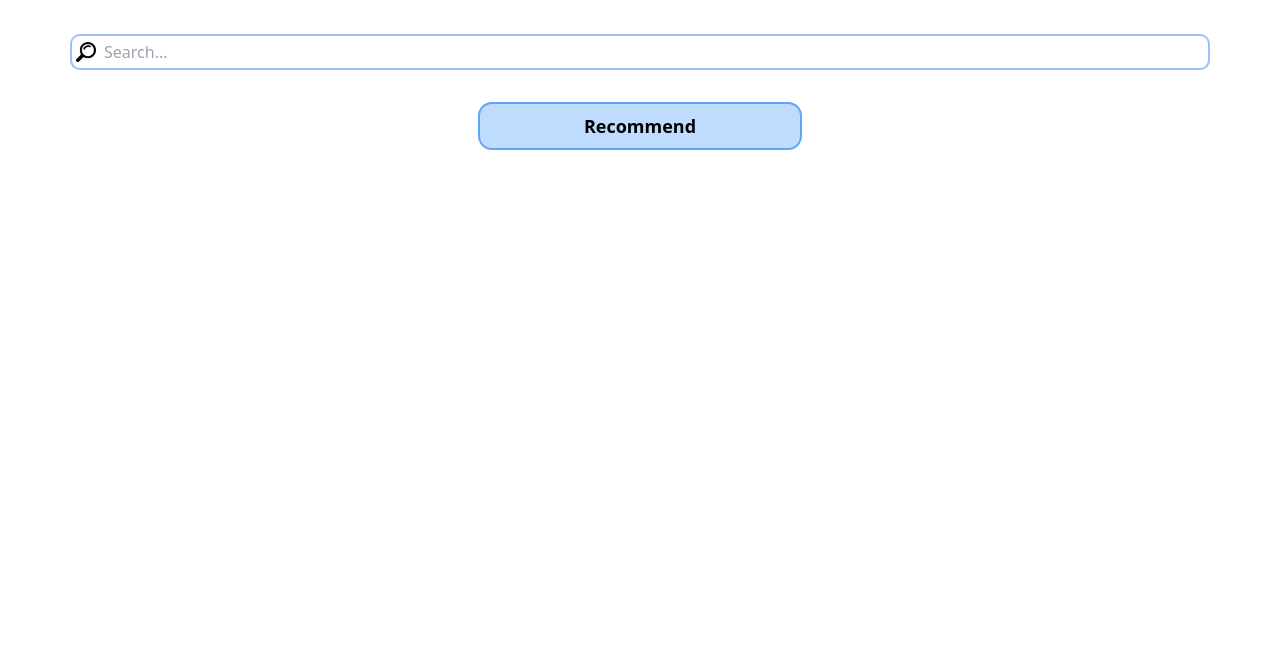
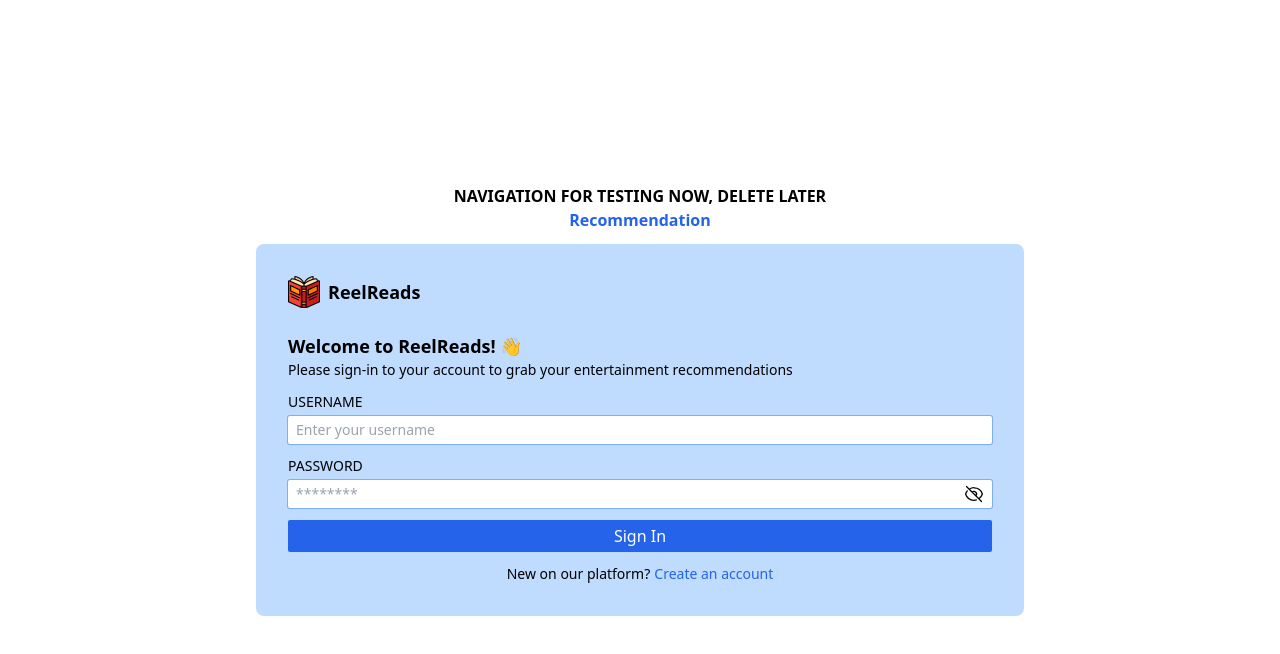
Before and after one commit to crhuyghe/ReelReads, a React (Vite) app in the folder frontend/: page / in a window 1280 px wide. Shown: the top 654 px of the page. Built offline with nearby package versions, Linux system fonts and the light colour scheme.

Commit message:
got the routes set upgit status reminder to npm i, I downloaded the router dom dependency

```diff
--- a/frontend/package.json
+++ b/frontend/package.json
@@ -20,7 +20,7 @@
     "axios": "^1.7.9",
     "react": "^19.0.0",
     "react-dom": "^19.0.0",
-    "react-router-dom": "^7.1.5"
+    "react-router-dom": "^7.2.0"
   },
   "devDependencies": {
     "@eslint/js": "^9.19.0",
--- a/frontend/src/ui/App.tsx
+++ b/frontend/src/ui/App.tsx
@@ -4,13 +4,21 @@ import "./App.css";
 import "./index.css";
 import RecommendationPage from "./components/RecommendationPage";
 import Login from "./components/Login";
+import CreateAccount from "./components/CreateAccount";
+import Welcome from "./components/Welcome";
+import { BrowserRouter as Router, Routes, Route } from "react-router-dom";
 
 function App() {
   return (
-    <>
-      <RecommendationPage />
-      {/* <Login /> */}
-    </>
+    <Router>
+      {/* <RecommendationPage /> */}
+      <Routes>
+        <Route path="/" element={<Login />} />
+        <Route path="/createAccount" element={<CreateAccount />} />
+        <Route path="/welcome" element={<Welcome />} />
+        <Route path="/recommendation" element={<RecommendationPage />} />
+      </Routes>
+    </Router>
   );
 }
 
--- a/frontend/src/ui/components/CreateAccount.tsx
+++ b/frontend/src/ui/components/CreateAccount.tsx
@@ -1,5 +1,6 @@
 import React, { useState } from "react";
 import axios from "axios";
+import { Link, useNavigate } from "react-router-dom";
 
 const CreateAccount = () => {
   const [showPassword, setShowPassword] = useState(false);
@@ -8,6 +9,8 @@ const CreateAccount = () => {
   const [errorMessages, setErrorMessages] = useState<string[]>([]);
   const [showError, setShowError] = useState(false);
   const [usernameError, setUsernameError] = useState("");
+
+  const navigate = useNavigate(); //useNavigate hook for navigation after successful signup
 
   const [showPasswordRequirements, setShowPasswordRequirements] =
     useState(false);
@@ -37,8 +40,8 @@ const CreateAccount = () => {
 
       if (response.data.success) {
         console.log("account creation successful!");
-        //TODO: go to welcome page
         setShowError(false);
+        navigate("/welcome");
       } else {
         console.log("account creation failed", response.data.message);
 
@@ -60,7 +63,20 @@ const CreateAccount = () => {
     }
   };
   return (
-    <div>
+    <div className="flex items-center justify-center h-screen w-full">
+      <div className="w-[60%] bg-blue-200 rounded-lg py-[2rem] px-[2rem] flex flex-col text-left">
+        <div className="flex items-center gap-2 mb-6">
+          <img src="../../../desktopIcon.png" className="w-8 object-cover" />
+          <h2 className="font-bold text-lg">ReelReads</h2>
+        </div>
+        <div className="flex flex-col mb-3">
+          <h3 className="text-lg font-semibold">Welcome to ReelReads! 👋</h3>
+          <p className="text-sm">
+            Let's get you started! Please create an account to start using
+            ReelReads
+          </p>
+        </div>
+
         <form onSubmit={handleRegsiterSubmit}>
           <div className="flex flex-col mb-3 gap-1 min-h-100vh">
             <label className="text-sm">USERNAME</label>
@@ -187,6 +203,16 @@ const CreateAccount = () => {
             className="rounded-sm bg-blue-600 w-full py-1 text-white mb-3"
           />
         </form>
+        <div className="flex gap-1 justify-center text-sm">
+          <p>Already have an account? </p>
+          <Link
+            to="/"
+            className="text-blue-600 hover:underline underline-offset-2"
+          >
+            Login
+          </Link>
+        </div>
+      </div>
     </div>
   );
 };
--- a/frontend/src/ui/components/Login.tsx
+++ b/frontend/src/ui/components/Login.tsx
@@ -2,22 +2,25 @@ import React, { useState } from "react";
 import CreateAccount from "./CreateAccount";
 import Welcome from "./Welcome";
 import axios from "axios";
+import { Link, useNavigate } from "react-router-dom";
 
 const Login = () => {
   const [showPassword, setShowPassword] = useState(false);
-  const [currentComponent, setCurrentComponent] = useState("login");
+  //const [currentComponent, setCurrentComponent] = useState("login");
   const [username, setUsername] = useState("");
   const [password, setPassword] = useState("");
   const [loginFailed, setLoginFailed] = useState(false);
+
+  const navigate = useNavigate(); //useNavigate hook for navigation after successful login
 
   const togglePassword = (e: { preventDefault: () => void }) => {
     e.preventDefault();
     setShowPassword(!showPassword);
   };
 
-  const handleClick = (component: string) => {
-    setCurrentComponent(component);
-  };
+  // const handleClick = (component: string) => {
+  //   setCurrentComponent(component);
+  // };
 
   const handleLoginSubmit = async (e: React.FormEvent) => {
     e.preventDefault();
@@ -31,7 +34,8 @@ const Login = () => {
       if (response.data.message === "Login successful") {
         console.log("Login successful!", response.data);
         setLoginFailed(false);
-        setCurrentComponent("welcome");
+        // setCurrentComponent("welcome");
+        navigate("/welcome");
       } else {
         console.log("Login failed", response.data.message);
         setLoginFailed(true);
@@ -43,8 +47,17 @@ const Login = () => {
   };
 
   return (
-    <>
-      <div className="flex items-center justify-center h-screen w-full">
+    <div className="flex flex-col items-center justify-center h-screen w-full">
+      {/* NAVIGATION FOR NOW, DELETE LATER */}
+      <div className="flex flex-col items-center font-semibold mb-3">
+        <h1>NAVIGATION FOR TESTING NOW, DELETE LATER</h1>
+        <Link
+          to="/recommendation"
+          className="text-blue-600 hover:underline underline-offset-2"
+        >
+          Recommendation
+        </Link>
+      </div>
       <div className="w-[60%] bg-blue-200 rounded-lg py-[2rem] px-[2rem] flex flex-col text-left">
         <div className="flex items-center gap-2 mb-6">
           <img src="../../../desktopIcon.png" className="w-8 object-cover" />
@@ -53,14 +66,12 @@ const Login = () => {
         <div className="flex flex-col mb-3">
           <h3 className="text-lg font-semibold">Welcome to ReelReads! 👋</h3>
           <p className="text-sm">
-              {currentComponent === "login"
-                ? "Please sign-in to your account to grab your entertainment recommendations"
-                : "Let's get you started! Please create an account to start using ReelReads"}
+            Please sign-in to your account to grab your entertainment
+            recommendations
           </p>
         </div>
 
-          {/* switching between login, signup, and welcome*/}
-          {currentComponent === "login" ? (
+        {/* Login Form */}
         <form onSubmit={handleLoginSubmit}>
           <div className="flex flex-col mb-3 gap-1">
             <label className="text-sm">USERNAME</label>
@@ -162,30 +173,18 @@ const Login = () => {
             className="rounded-sm bg-blue-600 w-full py-1 text-white mb-3 hover:cursor-pointer hover:bg-blue-500"
           />
         </form>
-          ) : currentComponent === "signup" ? (
-            <CreateAccount />
-          ) : (
-            <Welcome />
-          )}
 
         <div className="flex gap-1 justify-center text-sm">
-            <p>
-              {currentComponent === "login"
-                ? "New on our platform?"
-                : "Already have an account?"}
-            </p>
-            <button
-              onClick={() =>
-                handleClick(currentComponent === "login" ? "signup" : "login")
-              }
+          <p>New on our platform?</p>
+          <Link
+            to="/createAccount"
             className="text-blue-600 hover:underline underline-offset-2"
           >
-              {currentComponent === "login" ? "Create an account" : "Login"}
-            </button>
+            Create an account
+          </Link>
         </div>
       </div>
     </div>
-    </>
   );
 };
 
--- a/frontend/src/ui/components/RecommendationPage.tsx
+++ b/frontend/src/ui/components/RecommendationPage.tsx
@@ -1,6 +1,7 @@
 import React, { useState, useEffect } from "react";
 import SearchRec from "./SearchRec";
 import RecTile from "./RecTile";
+import { Link } from "react-router-dom";
 
 interface Tile {
   id: number;
@@ -98,6 +99,22 @@ const RecommendationPage: React.FC = () => {
   return (
     <>
       <div className="">
+        {/* NAVIGATION FOR NOW, DELETE LATER */}
+        <div className="flex flex-col items-center font-semibold mb-3">
+          <h1>NAVIGATION FOR TESTING NOW, DELETE LATER</h1>
+          <Link
+            to="/"
+            className="text-blue-600 hover:underline underline-offset-2"
+          >
+            Back to Login
+          </Link>
+          <Link
+            to="/welcome"
+            className="text-blue-600 hover:underline underline-offset-2"
+          >
+            Back to Welcome
+          </Link>
+        </div>
         <SearchRec onSearch={handleSearch} />
         <div className="flex justify-center mt-[2rem]">
           {/*TODO: this would call the code for the recommender*/}
--- a/frontend/src/ui/components/Welcome.tsx
+++ b/frontend/src/ui/components/Welcome.tsx
@@ -1,24 +1,28 @@
 import React, { useState } from "react";
 import Login from "./Login";
+import { Link } from "react-router-dom";
 
 const Welcome = () => {
-  const [currentComponent, setCurrentComponent] = useState("welcome");
-
-  const handleClick = (component: string) => {
-    setCurrentComponent(component);
-  };
-
   return (
-    <div>
-      {currentComponent === "welcome" ? (
-        <div>
-          CONGRATS YOU SIGNED IN!!!!
-          <button onClick={() => handleClick("login")}>Back to login</button>
-        </div>
-      ) : (
-        <Login />
-      )}
-    </div>
+    <>
+      {/* NAVIGATION FOR NOW, DELETE LATER */}
+      <div className="flex flex-col items-center font-semibold mb-3">
+        <h1>NAVIGATION FOR TESTING NOW, DELETE LATER</h1>
+        <Link
+          to="/"
+          className="text-blue-600 hover:underline underline-offset-2"
+        >
+          Back to Login
+        </Link>
+        <Link
+          to="/recommendation"
+          className="text-blue-600 hover:underline underline-offset-2"
+        >
+          Recommendation
+        </Link>
+      </div>
+      <div>CONGRATS YOU SIGNED IN!!!!</div>
+    </>
   );
 };
 
```
Also changed, not shown: 1 other file (tests, documents, lock files or other folders). Lines whose indentation alone changed are shown as unchanged.
